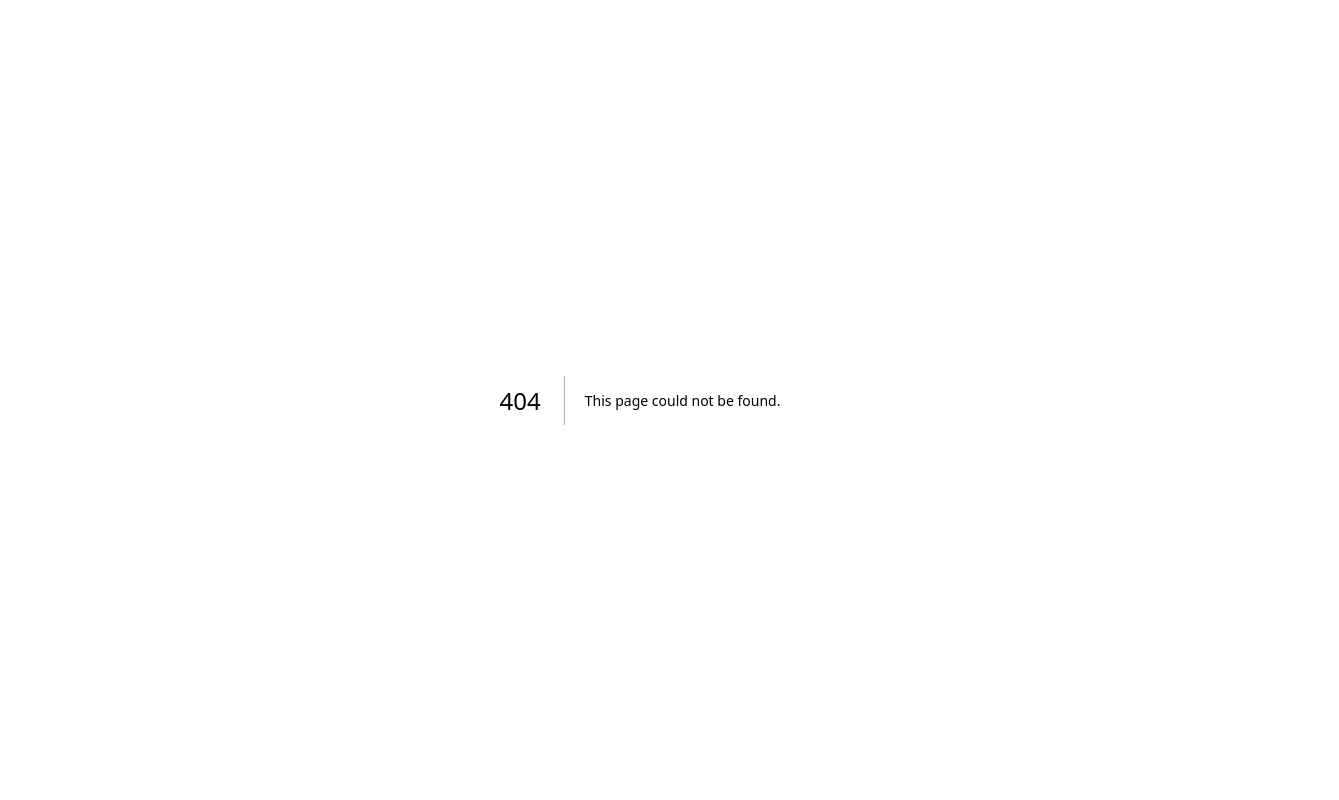
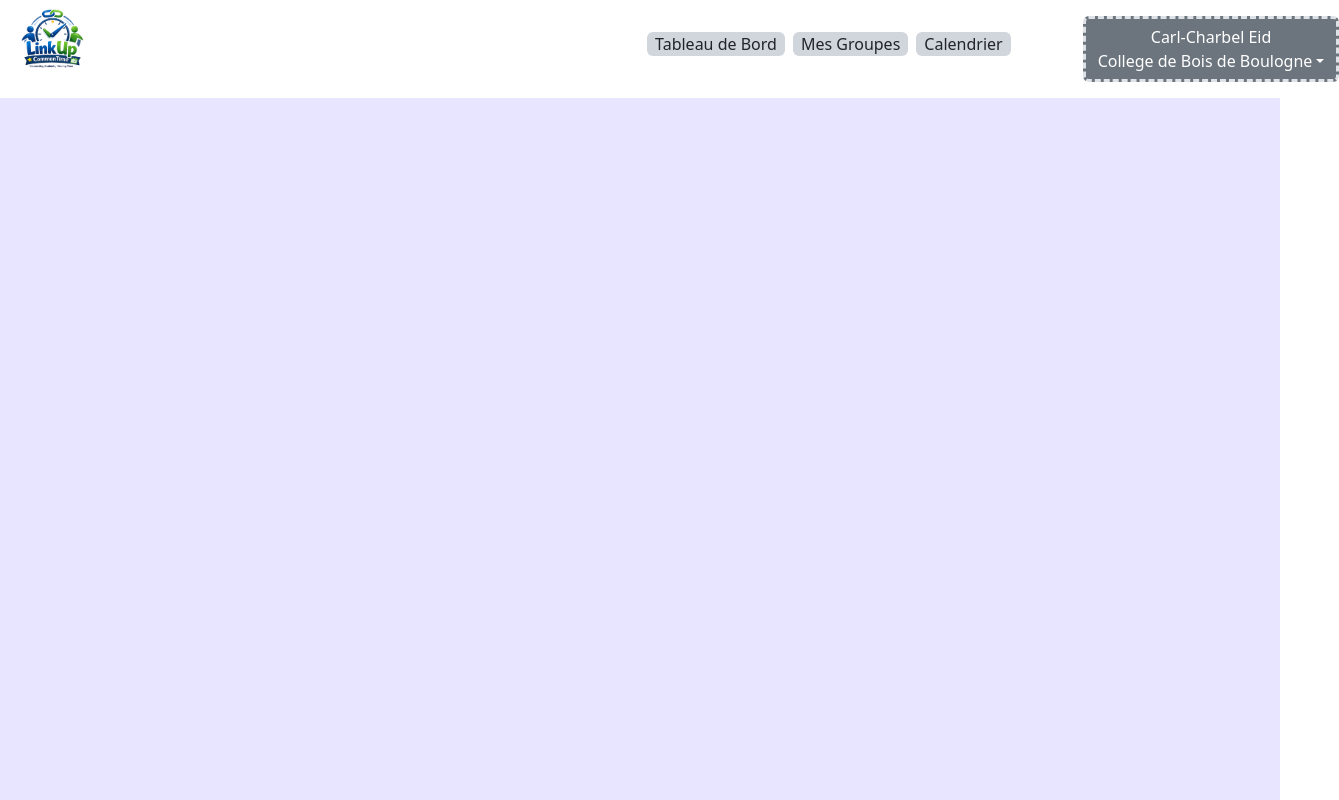
Before and after one commit to SaadK123/PROJET_APP_TRANSACTIONNELLE, a Next.js app in the folder WebApp/my-next-app/: page /DashBoard in a window 1280 px wide. Before the commit this address had no page. Shown: the whole page, 1339 px wide, since content can reach past the window. Built offline with nearby package versions, Linux system fonts and the light colour scheme.

Commit message:
started dashboard and fetching stuff for linking DB

```diff
--- /dev/null
+++ b/WebApp/my-next-app/app/DashBoard/page.tsx
@@ -0,0 +1,54 @@
+"use client";
+import { useRouter } from "next/navigation";
+export default function DashBoard(){
+ const router = useRouter();
+  const gotosignup = () => {
+    router.push("/SignUp");
+  };
+   const gotoHomePage = () =>{
+    router.push("/HomePage")
+  };
+  const gotoLogIn = () =>{ router.push("/SignIn")};
+
+  return (
+    <div className="homepage-background min-h-screen bg-cover bg-center pb-5">
+      <div className="container-fluid">
+
+        {/*HEADER*/}
+
+        <div className="row bg-white">
+
+          {/*LOGO*/}
+          <div className="col-1">
+            <button onClick={gotoHomePage}><img className="homepage-logo p-2" src="./Img/LogoLinkUp.png" alt="Logo"/></button>
+          </div>
+
+          {/*Middle Buttons*/}
+
+          <div className="col-9 p-3 pe-5  text-end">
+            <button className=" ps-2 pe-2 mt-3 text-dark rounded bg-gray-300" type="button">Tableau de Bord</button>
+            <button className=" ps-2 pe-2 ms-2 me-2 text-dark rounded bg-gray-300" type="button">Mes Groupes</button>
+            <button className=" ps-2 pe-2 me-2 text-dark rounded bg-gray-300" type="button">Calendrier</button>
+          </div>
+
+          {/*Account menu*/}
+
+          <div className="col-2 p-3 text-center ">
+            <div className="dropdown show">
+                <a className="btn btn-secondary dropdown-toggle db-account-border rounded border border-3" href="#" role="button"
+                id="dropdownMenuLink" data-toggle="dropdown" aria-haspopup="true" aria-expanded="false">
+    Carl-Charbel Eid <br /> College de Bois de Boulogne
+  </a>
+
+  <div className="dropdown-menu" aria-labelledby="dropdownMenuLink">
+    <a className="dropdown-item" href="#">Mon Compte</a>
+    <a className="dropdown-item" href="#">Déconnecter</a>
+  </div>
+</div>
+          </div>
+        </div>
+        </div>
+
+        </div>
+        );
+        }
--- a/WebApp/my-next-app/app/SignIn/page.tsx
+++ b/WebApp/my-next-app/app/SignIn/page.tsx
@@ -1,7 +1,7 @@
 "use client";
 import { useState } from "react";
 import { useRouter } from "next/navigation";
-export default function HomePage() {
+export default function SignIn() {
   const router = useRouter();
   const gotosignup = () => {
     router.push("/SignUp");
@@ -11,6 +11,9 @@ export default function HomePage() {
   };
   const gotoLogIn = () =>{
      router.push("/SignIn")
+    };
+    const gotoDashBoard = () => {
+      router.push("/DashBoard")
     };
 
   const [email, setEmail] = useState("");
@@ -49,6 +52,15 @@ export default function HomePage() {
       alert("Veuillez entrer un mot de passe");
       return;
     }
+
+    if (email && password){
+      {/*await fetch{
+
+      } */}
+      gotoDashBoard();
+    }
+
+
 
     console.log({ email, password });
   }
--- a/WebApp/my-next-app/app/SignUp/page.tsx
+++ b/WebApp/my-next-app/app/SignUp/page.tsx
@@ -69,7 +69,7 @@ export default function SignUpTestPage() {
             <form className="border rounded signup-form p-5 col-7 mx-auto">
               {/* Nom utilisateur */}
               <div className="mb-3">
-                <label>Nom d'utilisateur</label>
+                <label>Nom d'utilisateur*</label>
                 <input
                   onChange={(e) => {
                     setUsername(e.currentTarget.value);
@@ -81,7 +81,7 @@ export default function SignUpTestPage() {
               {/* Nom - Prénom */}
               <div className="row mb-3">
                 <div className="col-7">
-                  <label>Nom</label>
+                  <label>Nom*</label>
                   <input
                     onChange={(e) => {
                       setName(e.currentTarget.value);
@@ -91,7 +91,7 @@ export default function SignUpTestPage() {
                   />
                 </div>
                 <div className="col-5">
-                  <label>Prénom</label>
+                  <label>Prénom*</label>
                   <input
                     onChange={(e) => {
                       setFirstName(e.currentTarget.value);
@@ -103,7 +103,7 @@ export default function SignUpTestPage() {
               </div>
               {/* Université / Cégep */}
               <div className="mb-3">
-                <label htmlFor="school">Université/Cégep</label>
+                <label htmlFor="school">Université/Cégep*</label>
                 <select
                   onChange={(e) => {
                     setUni(e.currentTarget.value);
@@ -145,7 +145,7 @@ export default function SignUpTestPage() {
 
               {/* Email */}
               <div className="mb-3 ">
-                <label>Email Étudiant</label>
+                <label>Email Étudiant*</label>
                 <input
                   onChange={(e) => setEmail(e.currentTarget.value)}
                   type="text"
@@ -154,7 +154,7 @@ export default function SignUpTestPage() {
               </div>
               {/* Mot de passe */}
               <div className="mb-5">
-                <label>Mot de passe</label>
+                <label>Mot de passe*</label>
                 <input
                   onChange={(e) => {
                     setPassword(e.currentTarget.value);
--- a/WebApp/my-next-app/app/globals.css
+++ b/WebApp/my-next-app/app/globals.css
@@ -68,3 +68,10 @@ color: rgba(31, 166, 44, var(--tw-text-opacity)) !important;
   background-color: rgba(255, 255, 255) !important;
   border: none;
 }
+
+/* DashBoard */
+
+.db-account-border{
+    --bs-border-opacity: 1 !important;
+  border-style: dashed !important;
+}
```
